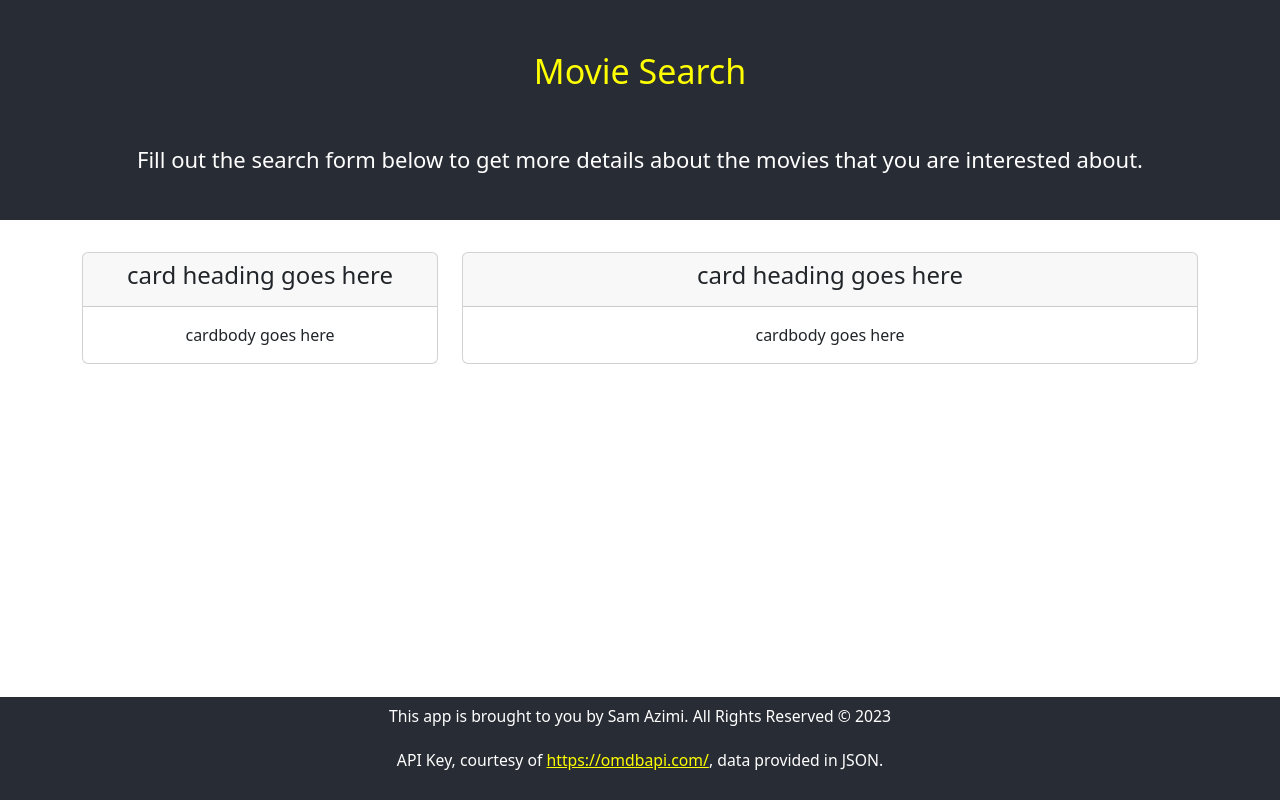
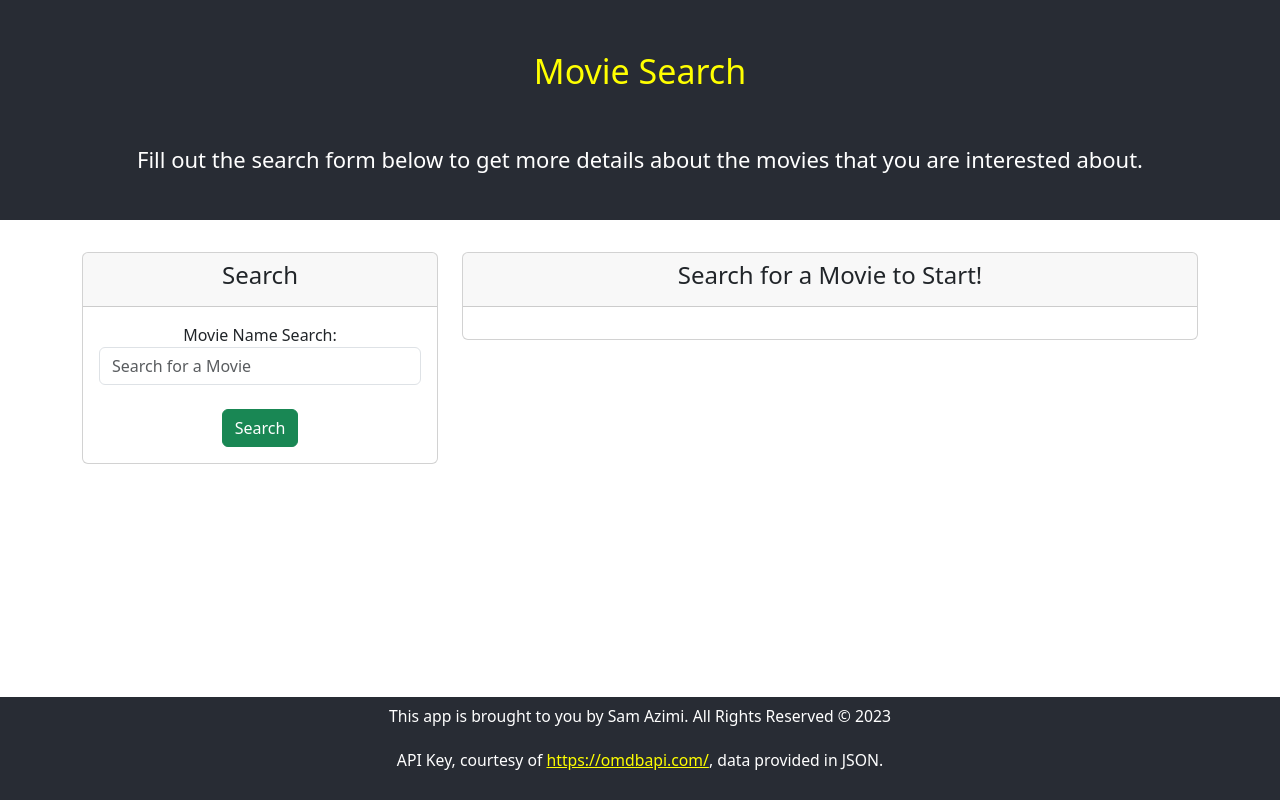
Before and after one commit to dinozio-design/movie-info-api, a React (Create React App) app: page / in a window 1280 px wide. Built offline with nearby package versions, Linux system fonts and the light colour scheme; no server answers.

Commit message:
movieInfo updated

```diff
--- a/src/components/Card.jsx
+++ b/src/components/Card.jsx
@@ -1,13 +1,13 @@
 import React from "react";
 
-export default function Card(){
+export default function Card(props){
     return(
         <div className="card text-centre">
             <div className="card-header">
-                <h4>card heading goes here</h4>
+                <h4>{props.heading}</h4>
             </div>
             <div className="card-body">
-                cardbody goes here
+                {props.children}
             </div>
         </div>
     );
--- a/src/components/GuiContainer.jsx
+++ b/src/components/GuiContainer.jsx
@@ -55,7 +55,7 @@ export default function GuiContainer() {
                     </Card>
                 </Column>
                 <Column size="md-8">
-                    <Card heading={Title || "Search for a Movie to Start"}>
+                    <Card heading={Title || "Search for a Movie to Start!"}>
                         {Title}
                     </Card>
                 </Column>
--- a/src/components/MovieInfo.jsx
+++ b/src/components/MovieInfo.jsx
@@ -6,7 +6,12 @@ export default function MovieInfo(props){
             <img
             src={props.src}
             alt={props.title}
+            className="img-fluid"
+            style={{ margin: "0 auto"}}
             />
+            <h3>Director(s): {props.directors}</h3>
+            <h3>Genre: {props.genre}</h3>
+            <h3>Released: {props.released}</h3>
         </div>
     )
 };
--- a/src/components/SearchForm.jsx
+++ b/src/components/SearchForm.jsx
@@ -4,20 +4,20 @@ export default function SearchForm(props) {
     return (
         <form>
             <div className="form-group">
-                <label htmlFor="search">Search:</label>
+                <label htmlFor="search">Movie Name Search:</label>
                 <input
                     onChange={props.handleInputChange}
                     value={props.value}
                     name="search"
                     type="text"
                     className="form-control"
-                    placeholder="Seach for a Movie"
+                    placeholder="Search for a Movie"
                     id="search"
                 />
                 <br />
                 <button
                     onClick={props.handleFormSubmit}
-                    className="btn btn-primary"
+                    className="btn btn-success"
                     type="submit"
                 >
                     Search
```
